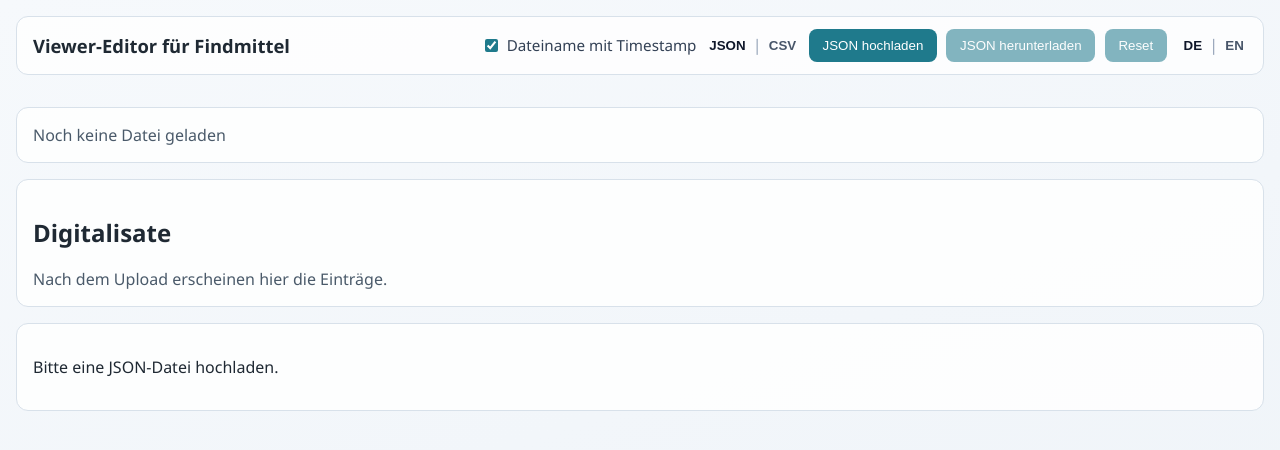
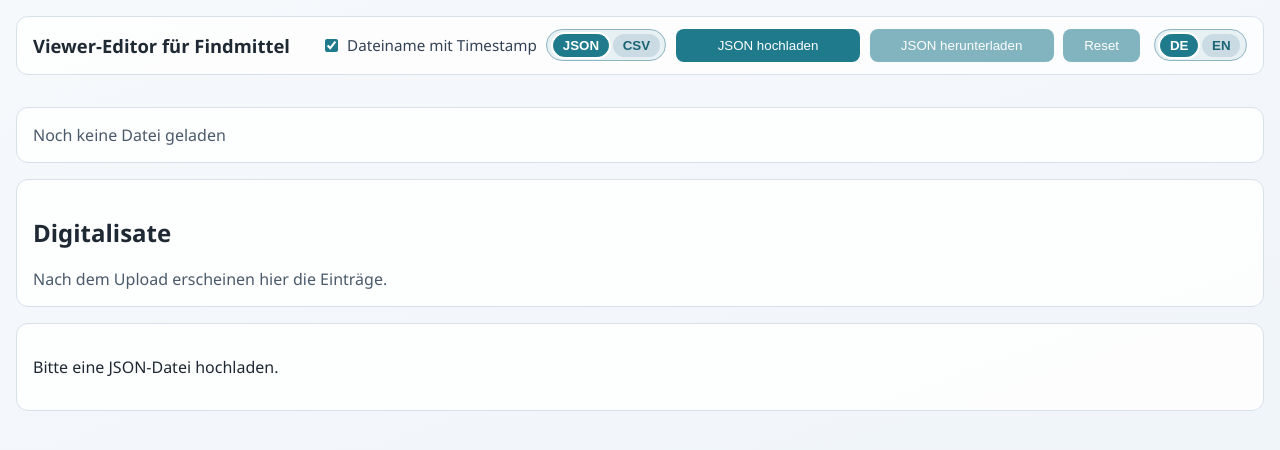
Before and after one commit to bua-dns/viewer-editor-minimal, a Vue app: page / in a window 1280 px wide. Shown: the top 450 px of the page. Built offline with nearby package versions, Linux system fonts and the light colour scheme.

Commit message:
improve mode/language toggle clarity and stabilize header controls

```diff
--- a/src/App.vue
+++ b/src/App.vue
@@ -41,6 +41,7 @@ const {
   dataMode,
   modeErrorMessage,
   loadDataModeFromSession,
+  setDataMode,
   setModeErrorMessage,
   createEditedFileName,
 } = useDataTransferStore()
@@ -178,6 +179,9 @@ function onDownload() {
 
 function onApplyUserConfig() {
   applyUserConfigToRawItems(rawItems.value)
+  if (dataMode.value === 'csv') {
+    setDataMode('json')
+  }
   isDirty.value = true
 }
 
@@ -302,7 +306,6 @@ watch(
           >
             {{ t('languageButtonDe', 'DE') }}
           </button>
-          <span class="lang-separator">|</span>
           <button
             type="button"
             class="lang-btn"
--- a/src/assets/styles.css
+++ b/src/assets/styles.css
@@ -59,44 +59,64 @@ body {
   align-items: center;
   gap: 0.25rem;
   margin-left: 0.25rem;
+  padding: 0.2rem 0.35rem;
+  border: 1px solid color-mix(in srgb, var(--color-primary) 35%, #cbd5e1);
+  border-radius: 999px;
+  background: color-mix(in srgb, var(--color-primary) 8%, #f8fafc);
 }
 
 .data-mode-switch {
   display: inline-flex;
   align-items: center;
   gap: 0.25rem;
+  padding: 0.2rem 0.35rem;
+  border: 1px solid color-mix(in srgb, var(--color-primary) 35%, #cbd5e1);
+  border-radius: 999px;
+  background: color-mix(in srgb, var(--color-primary) 8%, #f8fafc);
 }
 
 .mode-btn {
-  background: transparent;
-  color: #475569;
-  padding: 0.1rem 0.2rem;
-  border-radius: 4px;
+  background: color-mix(in srgb, var(--color-primary) 12%, #e2e8f0);
+  color: color-mix(in srgb, var(--color-primary) 78%, #0f172a);
+  padding: 0.2rem 0.55rem;
+  border-radius: 999px;
+  border: 1px solid transparent;
   font-weight: 600;
 }
 
 .mode-btn.active {
-  color: #0f172a;
-}
-
-.mode-separator {
-  color: #94a3b8;
+  background: var(--color-primary);
+  color: #ffffff;
+  border-color: var(--color-primary);
+  box-shadow: 0 0 0 2px #ffffff;
 }
 
 .lang-btn {
-  background: transparent;
-  color: #475569;
-  padding: 0.1rem 0.2rem;
-  border-radius: 4px;
+  background: color-mix(in srgb, var(--color-primary) 12%, #e2e8f0);
+  color: color-mix(in srgb, var(--color-primary) 78%, #0f172a);
+  padding: 0.2rem 0.55rem;
+  border-radius: 999px;
+  border: 1px solid transparent;
   font-weight: 600;
 }
 
 .lang-btn.active {
-  color: #0f172a;
+  background: var(--color-primary);
+  color: #ffffff;
+  border-color: var(--color-primary);
+  box-shadow: 0 0 0 2px #ffffff;
 }
 
-.lang-separator {
-  color: #94a3b8;
+.transfer-btn {
+  white-space: nowrap;
+}
+
+.transfer-btn-mode {
+  width: 11.5rem;
+}
+
+.transfer-btn-reset {
+  min-width: 4.8rem;
 }
 
 .download-option input[type='checkbox'] {
--- a/src/components/DataTransferControls.vue
+++ b/src/components/DataTransferControls.vue
@@ -48,15 +48,18 @@ function onModeChange(nextMode) {
     <button type="button" class="mode-btn" :class="{ active: dataMode === 'json' }" @click="onModeChange('json')">
       {{ t('dataModeJson', 'JSON') }}
     </button>
-    <span class="mode-separator">|</span>
     <button type="button" class="mode-btn" :class="{ active: dataMode === 'csv' }" @click="onModeChange('csv')">
       {{ t('dataModeCsv', 'CSV') }}
     </button>
   </div>
 
-  <button type="button" @click="triggerUpload">{{ uploadButtonLabel }}</button>
-  <button type="button" :disabled="!props.hasData || !props.isDirty" @click="emit('download')">{{ downloadButtonLabel }}</button>
-  <button type="button" :disabled="!props.isDirty" @click="emit('reset')">{{ t('reset', 'Reset') }}</button>
+  <button type="button" class="transfer-btn transfer-btn-mode" @click="triggerUpload">{{ uploadButtonLabel }}</button>
+  <button type="button" class="transfer-btn transfer-btn-mode" :disabled="!props.hasData || !props.isDirty" @click="emit('download')">
+    {{ downloadButtonLabel }}
+  </button>
+  <button type="button" class="transfer-btn transfer-btn-reset" :disabled="!props.isDirty" @click="emit('reset')">
+    {{ t('reset', 'Reset') }}
+  </button>
 
   <input ref="fileInput" type="file" :accept="uploadAccept" @change="onFileChange" />
 </template>
```
Also changed, not shown: 2 other files (tests, documents, lock files or other folders).
